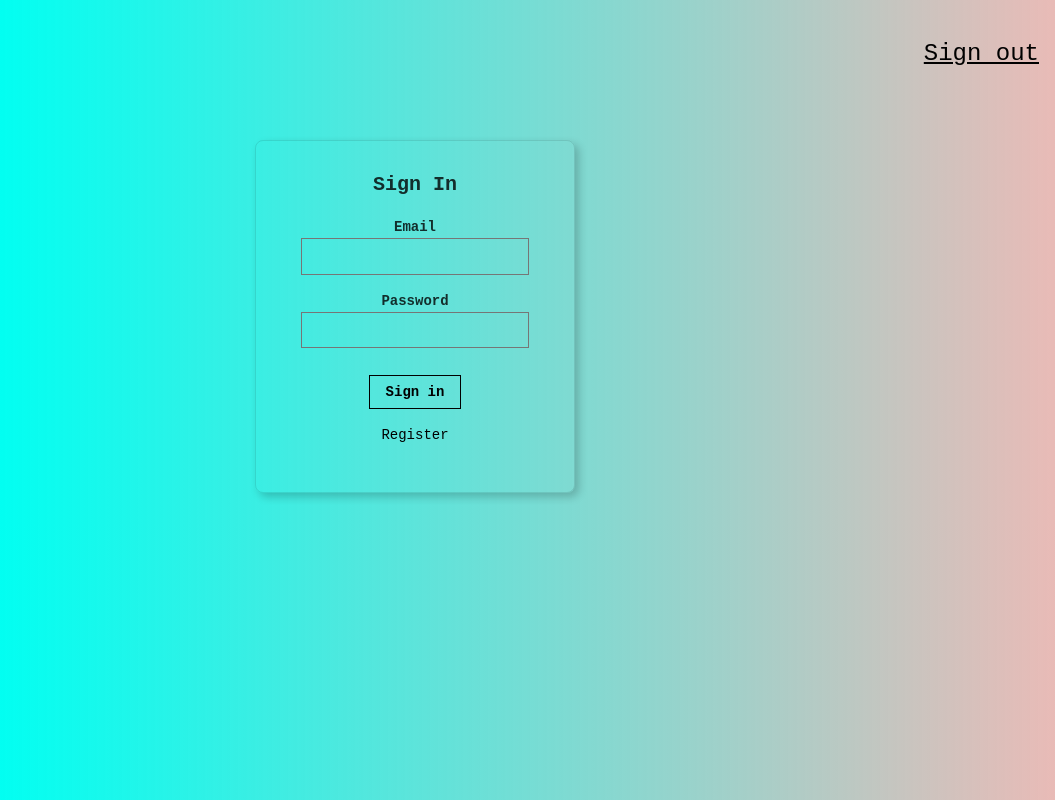
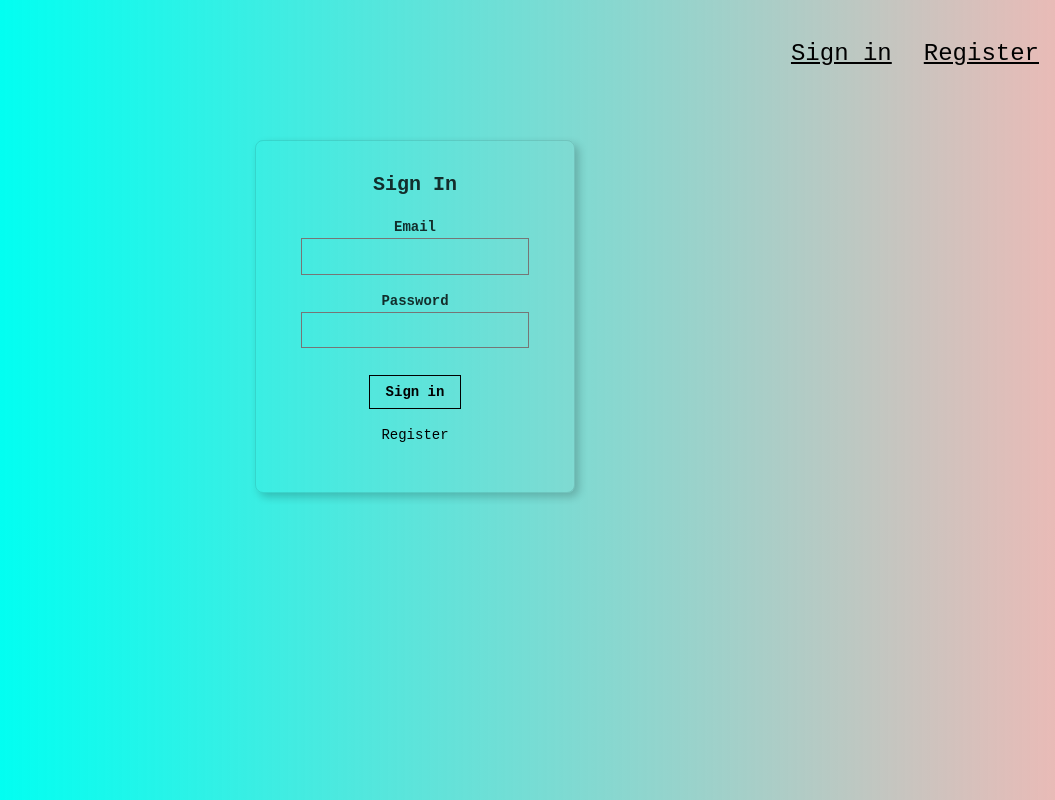
Before and after one commit to erdnag/ReactDetection, a React (Create React App) app: page / in a window 1280 px wide. Shown: the whole page, without its empty margins (225-1280 px from the left). Built offline with nearby package versions, Linux system fonts and the light colour scheme; what clarifai would draw is missing.

Commit message:
add Register & SignIn

```diff
--- a/src/App.js
+++ b/src/App.js
@@ -21,6 +21,7 @@
       imageUrl: "",
       box: {},
       route: "signin",
+      isSignedIn:false,
     };
   }
 
@@ -60,13 +61,18 @@
   };
 
 onRouteChange = (route) => {
+  if(route ==='signout') {
+    this.setState({isSignedIn:false})
+  } else if(route === 'home'){
+    this.setState({isSignedIn:true})
+  }
   this.setState( {route:route});
 }
 
   render() {
     return (
       <div className="App">
-        <Navigation onRouteChange={this.onRouteChange}/>
+        <Navigation isSignedIn={this.state.isSignedIn} onRouteChange={this.onRouteChange}/>
         {this.state.route === "home" ?
         (
           <div>
--- a/src/components/Navigation/Navigation.js
+++ b/src/components/Navigation/Navigation.js
@@ -1,12 +1,37 @@
 import React from "react";
 
-const Navigation = ({onRouteChange}) => {
+const Navigation = ({ onRouteChange, isSignedIn }) => {
+  if (isSignedIn){
     return (
-        <nav style={{display:'flex', justifyContent:'flex-end'}}>
-           <p onClick={() => onRouteChange('signin')} className="f3 link dim black underline pa3 pointer"> Sign out </p>
-
-        </nav>
+      <nav style={{ display: "flex", justifyContent: "flex-end" }}>
+        <p
+          onClick={() => onRouteChange("signout")}
+          className="f3 link dim black underline pa3 pointer"
+        >
+          {" "}
+          Sign out{" "}
+        </p>
+      </nav>
     );
-}
+    }else{
+    return (
+      <nav style={{ display: "flex", justifyContent: "flex-end" }}>
+        <p
+          onClick={() => onRouteChange("signin")}
+          className="f3 link dim black underline pa3 pointer"
+        >
+          {" "}
+          Sign in{" "}
+        </p>
+        <p
+          onClick={() => onRouteChange("register")}
+          className="f3 link dim black underline pa3 pointer"
+        >
+          {" "}
+          Register
+        </p>
+      </nav>
+    );}
+};
 
 export default Navigation;
```
